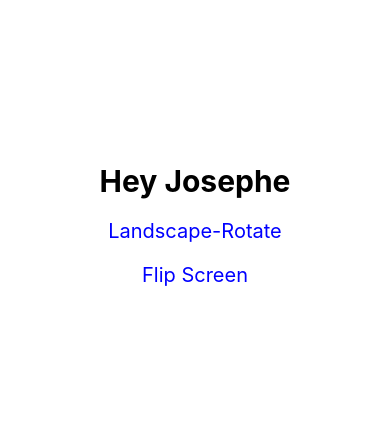
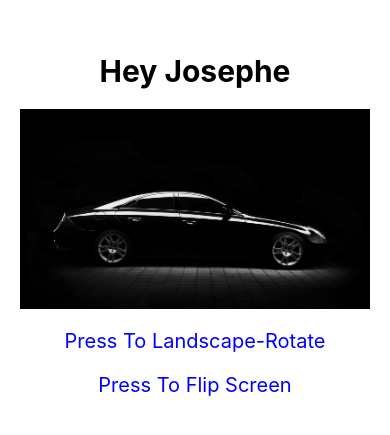
Before and after one commit to dhairyasenjaliya/sampleOrientation, a React Native app: screen / in a window 390 px wide. Shown: the part 197-632 px from the top of the page. Built offline with nearby package versions, Linux system fonts and the light colour scheme.

Commit message:
Image added to validate

```diff
--- a/App.js
+++ b/App.js
@@ -1,5 +1,5 @@
 import React, {useState} from 'react';
-import {Text, View, Button, StyleSheet, TouchableOpacity} from 'react-native';
+import {Text, View, Button, StyleSheet, TouchableOpacity,Image} from 'react-native';
 import {
   OrientationLocker,
   PORTRAIT,
@@ -26,12 +26,13 @@ export default function App() {
         }
       />
       <Text style={styles.titleText}>Hey Josephe</Text>
+      <Image source={require('./car.jpg')} style={{width:350,height:200,marginTop:20}} />
 
       <TouchableOpacity
         style={styles.buttonContain}
         onPress={() => setRotation(!rotateScreen)}>
         <Text style={styles.rotateButton}>
-          {rotateScreen ? 'Portrait-Rotate' : 'Landscape-Rotate'}
+          {rotateScreen ? 'Press To Portrait-Rotate' : 'Press To Landscape-Rotate'}
         </Text>
       </TouchableOpacity>
 
@@ -41,7 +42,7 @@ export default function App() {
           flipScreen === 1 ? setFlipScreen(-1) : setFlipScreen(1);
         }}>
         <Text style={styles.rotateButton}>
-          {flipScreen === 1 ? 'Flip Screen' : 'Normal'}
+          Press To Flip Screen
         </Text>
       </TouchableOpacity>
     </View>
```
Also changed, not shown: car.jpg (added).
